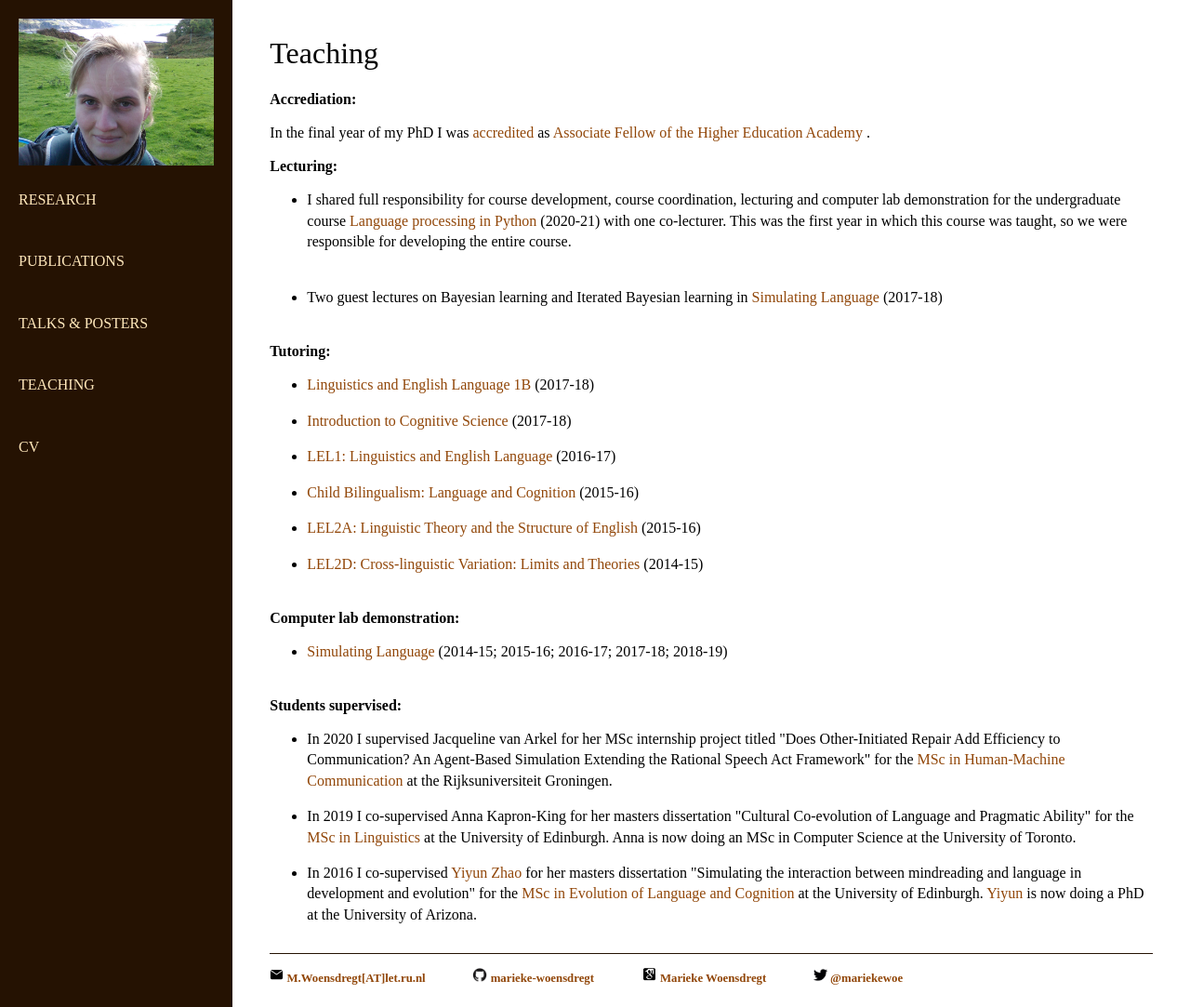
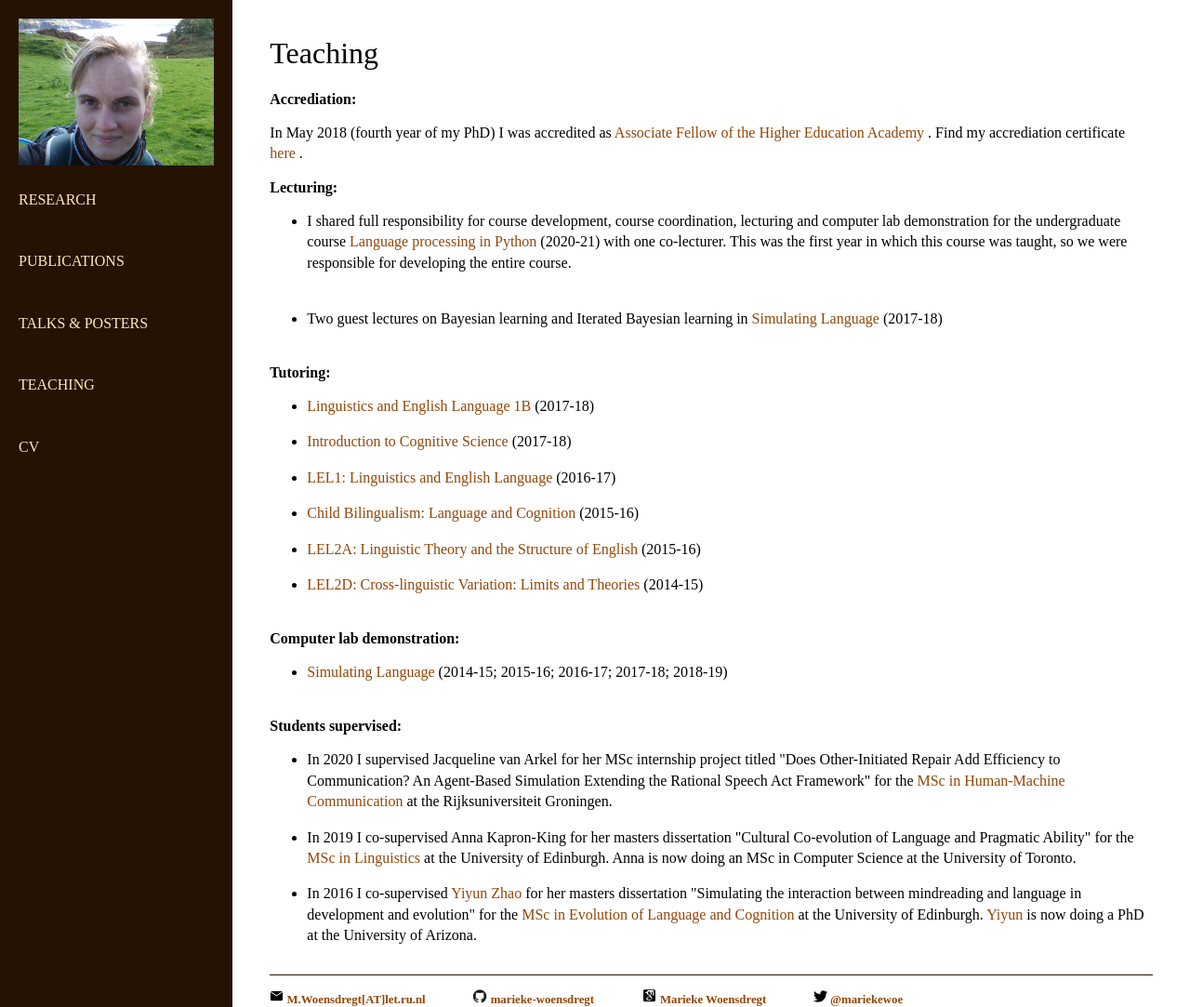
Before and after one commit to marieke-woensdregt/marieke-woensdregt.github.io, a Jekyll site: the page built from teaching/index.html, in a window 1280 px wide and 1083 px high. Shown: the whole window at 93% size. Built offline with Jekyll 4.4.1, drawn with Linux system fonts in a browser that asks for light colours.

Commit message:
Update index.html

```diff
--- a/teaching/index.html
+++ b/teaching/index.html
@@ -7,10 +7,10 @@ title: Teaching
 
 	<h3> Accrediation: </h3>
 	<p>
-		In the final year of my PhD I was
-		<A HREF="https://github.com/marieke-woensdregt/marieke-woensdregt.github.io/blob/master/pdfs/Certificate_HEA_Associate_Fellow_May_2018.pdf">
-		accredited </A> as
+		In May 2018 (fourth year of my PhD) I was accredited as
 		<a href="https://www.advance-he.ac.uk/fellowship/associate-fellowship">Associate Fellow of the Higher Education Academy </a>.
+		Find my accrediation certificate <A HREF="https://github.com/marieke-woensdregt/marieke-woensdregt.github.io/blob/master/pdfs/Certificate_HEA_Associate_Fellow_May_2018.pdf">
+		here </A>.
 	</p>
 
 	<h3> Lecturing: </h3>
```
